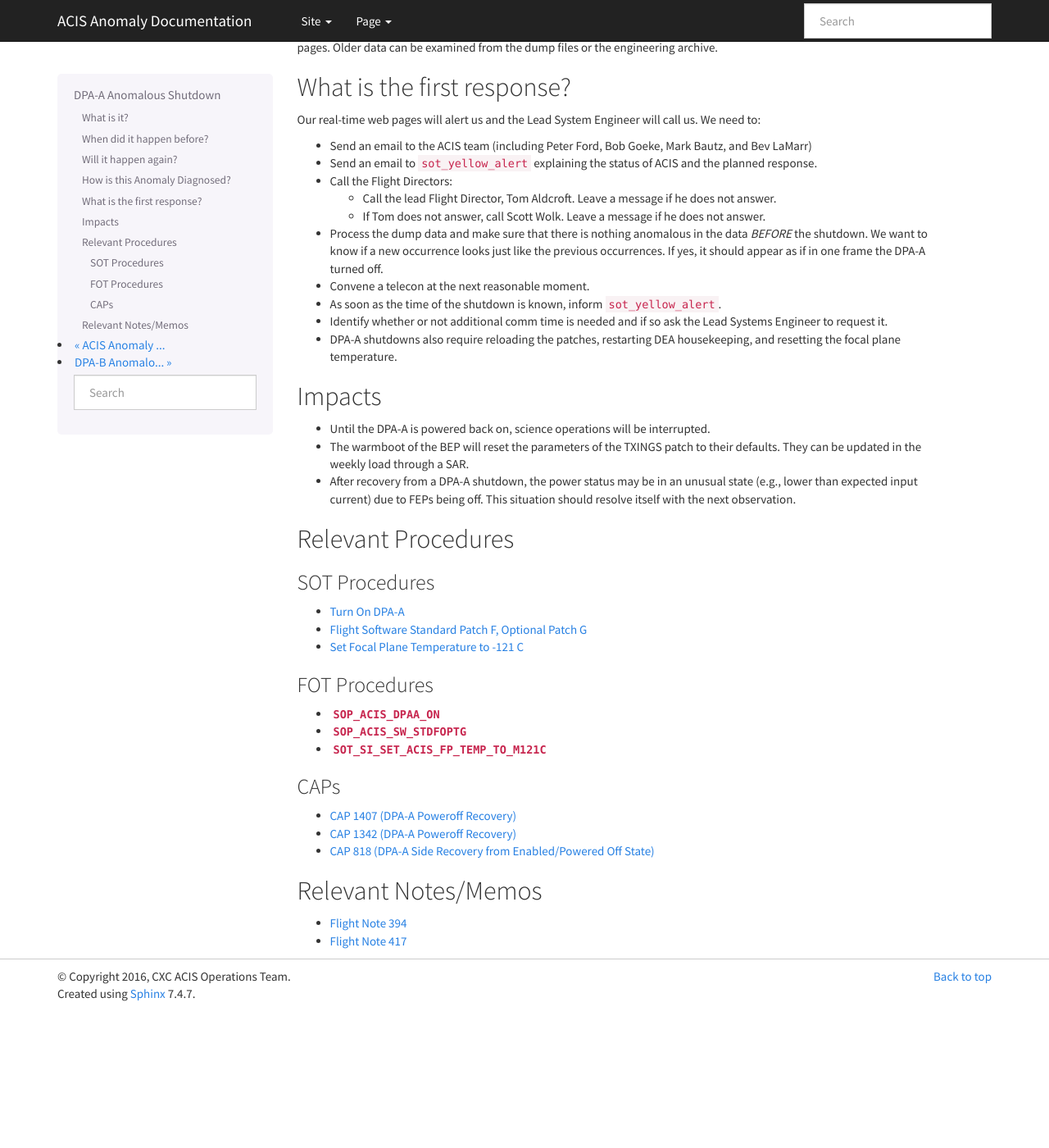
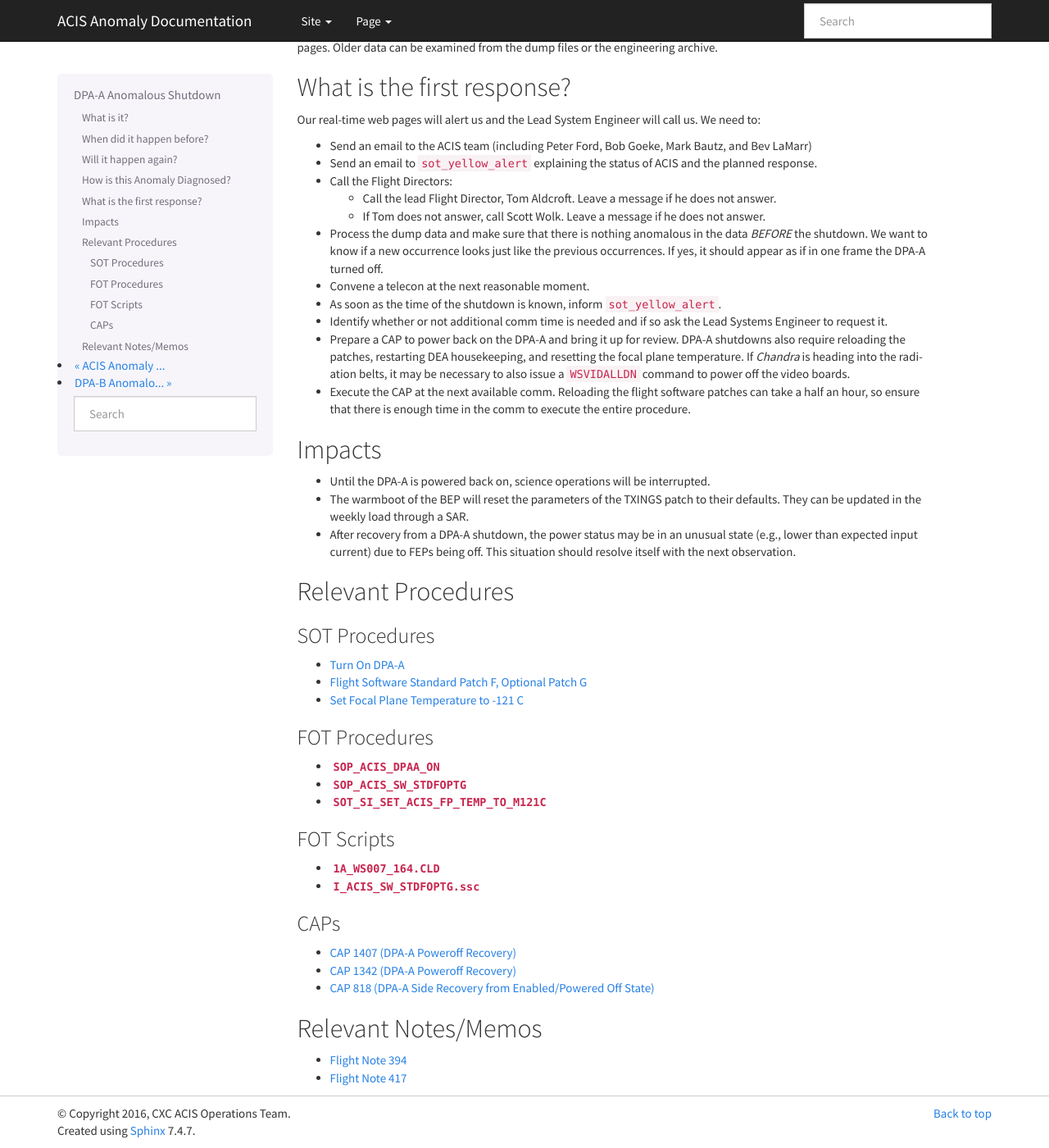
Before and after one commit to acisops/acis_anomaly_pages, a Sphinx documentation site: the page built from source/dpaa_shutdown.rst, in a window 1280 px wide and 1400 px high, scrolled down 718 px. Shown: the whole window at 82% size. Built offline with Sphinx 7.4.7, drawn with Linux system fonts in a browser that asks for light colours; before the commit the page ends 1951 px from its top, so only the background shows below that.

Commit message:
Add in the scripts and go into more detail about what we are supposed to do

```diff
--- a/source/dpaa_shutdown.rst
+++ b/source/dpaa_shutdown.rst
@@ -59,8 +59,12 @@ Our real-time web pages will alert us and the Lead System Engineer will call us.
 * As soon as the time of the shutdown is known, inform ``sot_yellow_alert``.
 * Identify whether or not additional comm time is needed and if so ask the Lead Systems
   Engineer to request it.
-* DPA-A shutdowns also require reloading the patches, restarting DEA housekeeping, and resetting
-  the focal plane temperature.
+* Prepare a CAP to power back on the DPA-A and bring it up for review. DPA-A shutdowns also
+  require reloading the patches, restarting DEA housekeeping, and resetting the focal plane
+  temperature. If *Chandra* is heading into the radiation belts, it may be necessary to also
+  issue a ``WSVIDALLDN`` command to power off the video boards.
+* Execute the CAP at the next available comm. Reloading the flight software patches can take
+  a half an hour, so ensure that there is enough time in the comm to execute the entire procedure.
 
 Impacts
 -------
@@ -71,7 +75,6 @@ Impacts
 * After recovery from a DPA-A shutdown, the power status may be in an unusual state (e.g., lower
   than expected input current) due to FEPs being off. This situation should resolve itself with
   the next observation.
-
 
 Relevant Procedures
 -------------------
@@ -84,6 +87,12 @@ Relevant Procedures
 
 .. |fptemp_121| replace:: ``SOT_SI_SET_ACIS_FP_TEMP_TO_M121C``
 .. _fptemp_121: http://occweb.cfa.harvard.edu/occweb/FOT/configuration/procedures/SOP/SOP_SI_SET_ACIS_FP_TEMP_TO_M121C.pdf
+
+.. |wsvidalldn| replace:: ``1A_WS007_164.CLD``
+.. _wsvidalldn: https://occweb.cfa.harvard.edu/occweb/FOT/configuration/archive/cld/1A_WS007_164.CLD
+
+.. |stdfoptgssc| replace:: ``I_ACIS_SW_STDFOPTG.ssc``
+.. _stdfoptgssc: https://occweb.cfa.harvard.edu/occweb/FOT/configuration/products/ssc/I_ACIS_SW_STDFOPTG.ssc
 
 SOT Procedures
 ++++++++++++++
@@ -99,6 +108,12 @@ FOT Procedures
 * |stdfoptg|_
 * |fptemp_121|_
 
+FOT Scripts
++++++++++++
+
+* |wsvidalldn|_
+* |stdfoptgssc|_
+
 CAPs
 ++++
 
```
